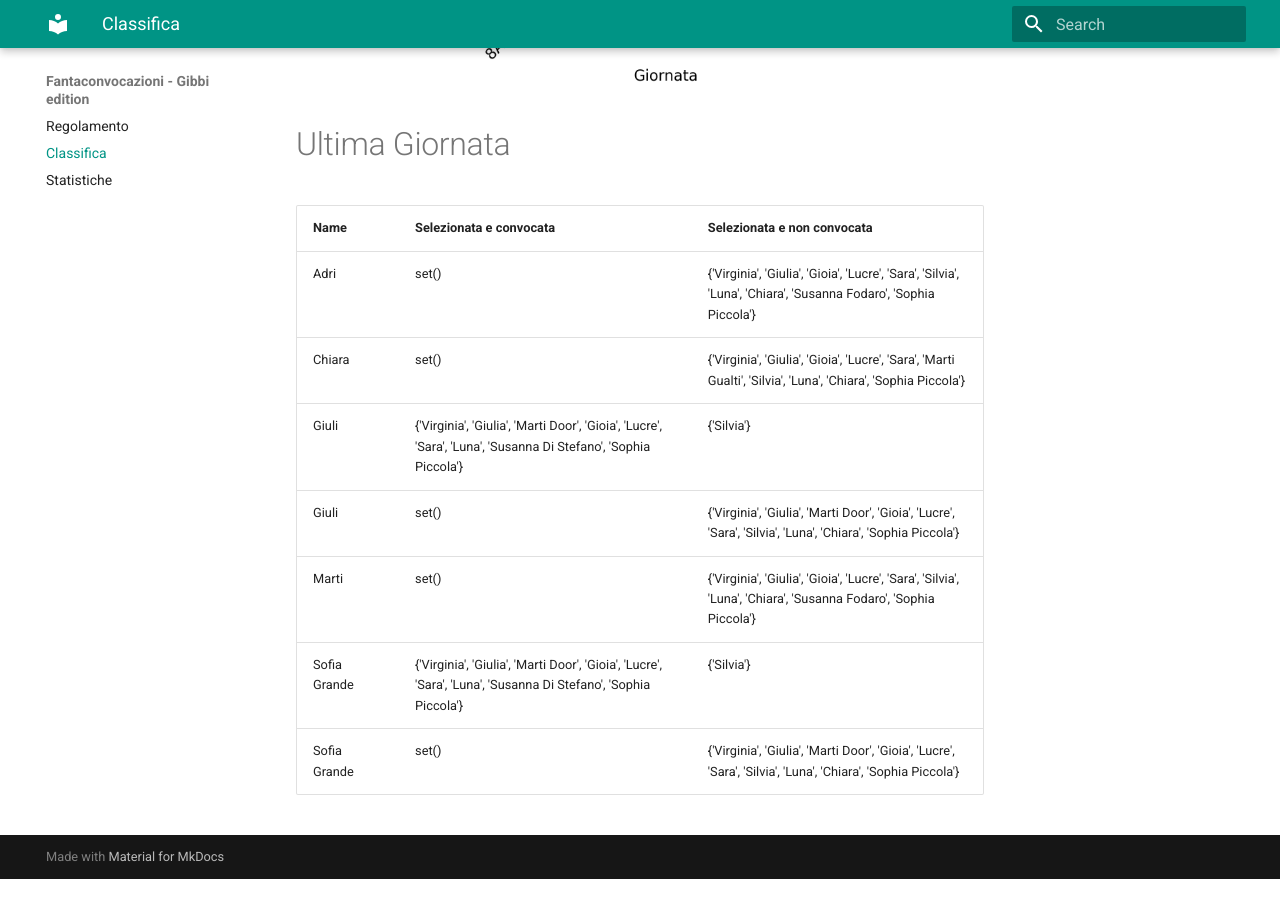
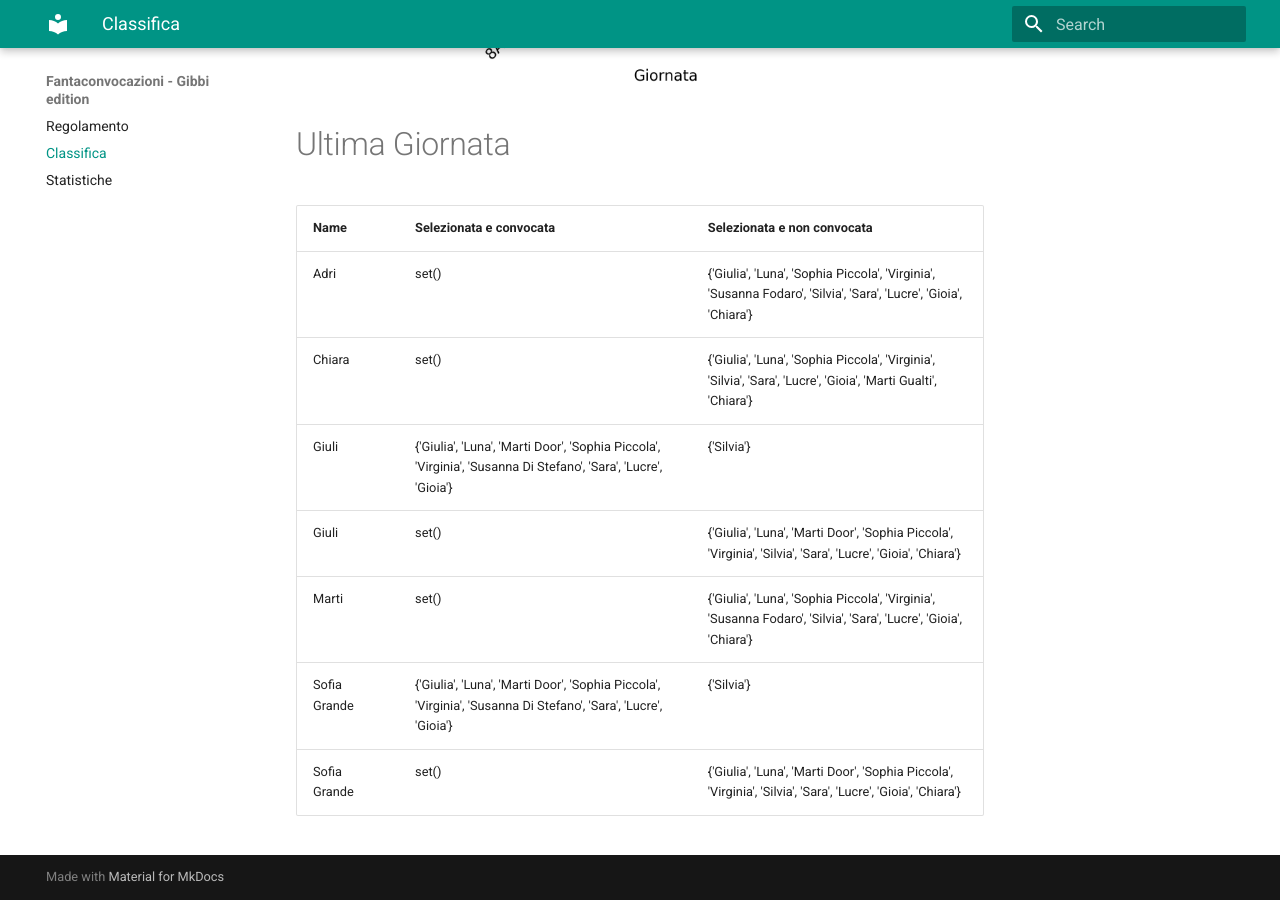
Before and after one commit to martinig94/fantagibbi, an MkDocs documentation site: the page built from docs/Classifica.md, in a window 1280 px wide and 900 px high, scrolled down 1024 px. Built offline with MkDocs 1.6.1 and Material for MkDocs 9.7.7, drawn with Linux system fonts in a browser that asks for light colours; before the commit the page ends 1903 px from its top, so only the background shows below that.

Commit message:
Auto-update from main.py

```diff
--- a/docs/Classifica.md
+++ b/docs/Classifica.md
@@ -18,11 +18,11 @@
 <!-- START_TABLE CORRECT -->
 | Name         | Selezionata e convocata                                                                                        | Selezionata e non convocata                                                                                      |
 |:-------------|:---------------------------------------------------------------------------------------------------------------|:-----------------------------------------------------------------------------------------------------------------|
-| Adri         | set()                                                                                                          | {'Virginia', 'Giulia', 'Gioia', 'Lucre', 'Sara', 'Silvia', 'Luna', 'Chiara', 'Susanna Fodaro', 'Sophia Piccola'} |
-| Chiara       | set()                                                                                                          | {'Virginia', 'Giulia', 'Gioia', 'Lucre', 'Sara', 'Marti Gualti', 'Silvia', 'Luna', 'Chiara', 'Sophia Piccola'}   |
-| Giuli        | {'Virginia', 'Giulia', 'Marti Door', 'Gioia', 'Lucre', 'Sara', 'Luna', 'Susanna Di Stefano', 'Sophia Piccola'} | {'Silvia'}                                                                                                       |
-| Giuli        | set()                                                                                                          | {'Virginia', 'Giulia', 'Marti Door', 'Gioia', 'Lucre', 'Sara', 'Silvia', 'Luna', 'Chiara', 'Sophia Piccola'}     |
-| Marti        | set()                                                                                                          | {'Virginia', 'Giulia', 'Gioia', 'Lucre', 'Sara', 'Silvia', 'Luna', 'Chiara', 'Susanna Fodaro', 'Sophia Piccola'} |
-| Sofia Grande | {'Virginia', 'Giulia', 'Marti Door', 'Gioia', 'Lucre', 'Sara', 'Luna', 'Susanna Di Stefano', 'Sophia Piccola'} | {'Silvia'}                                                                                                       |
-| Sofia Grande | set()                                                                                                          | {'Virginia', 'Giulia', 'Marti Door', 'Gioia', 'Lucre', 'Sara', 'Silvia', 'Luna', 'Chiara', 'Sophia Piccola'}     |
+| Adri         | set()                                                                                                          | {'Giulia', 'Luna', 'Sophia Piccola', 'Virginia', 'Susanna Fodaro', 'Silvia', 'Sara', 'Lucre', 'Gioia', 'Chiara'} |
+| Chiara       | set()                                                                                                          | {'Giulia', 'Luna', 'Sophia Piccola', 'Virginia', 'Silvia', 'Sara', 'Lucre', 'Gioia', 'Marti Gualti', 'Chiara'}   |
+| Giuli        | {'Giulia', 'Luna', 'Marti Door', 'Sophia Piccola', 'Virginia', 'Susanna Di Stefano', 'Sara', 'Lucre', 'Gioia'} | {'Silvia'}                                                                                                       |
+| Giuli        | set()                                                                                                          | {'Giulia', 'Luna', 'Marti Door', 'Sophia Piccola', 'Virginia', 'Silvia', 'Sara', 'Lucre', 'Gioia', 'Chiara'}     |
+| Marti        | set()                                                                                                          | {'Giulia', 'Luna', 'Sophia Piccola', 'Virginia', 'Susanna Fodaro', 'Silvia', 'Sara', 'Lucre', 'Gioia', 'Chiara'} |
+| Sofia Grande | {'Giulia', 'Luna', 'Marti Door', 'Sophia Piccola', 'Virginia', 'Susanna Di Stefano', 'Sara', 'Lucre', 'Gioia'} | {'Silvia'}                                                                                                       |
+| Sofia Grande | set()                                                                                                          | {'Giulia', 'Luna', 'Marti Door', 'Sophia Piccola', 'Virginia', 'Silvia', 'Sara', 'Lucre', 'Gioia', 'Chiara'}     |
 <!-- END_TABLE CORRECT -->
```
